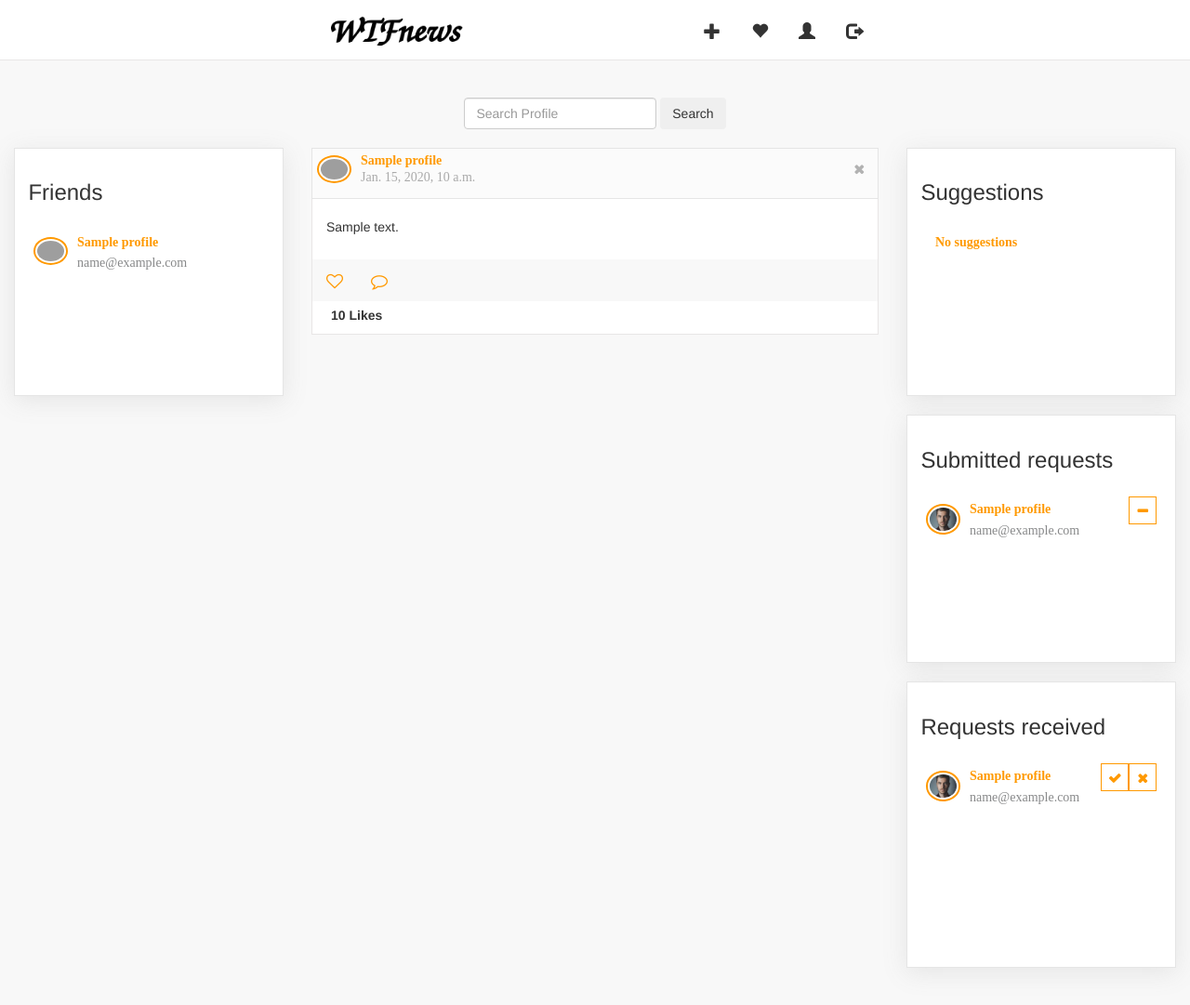
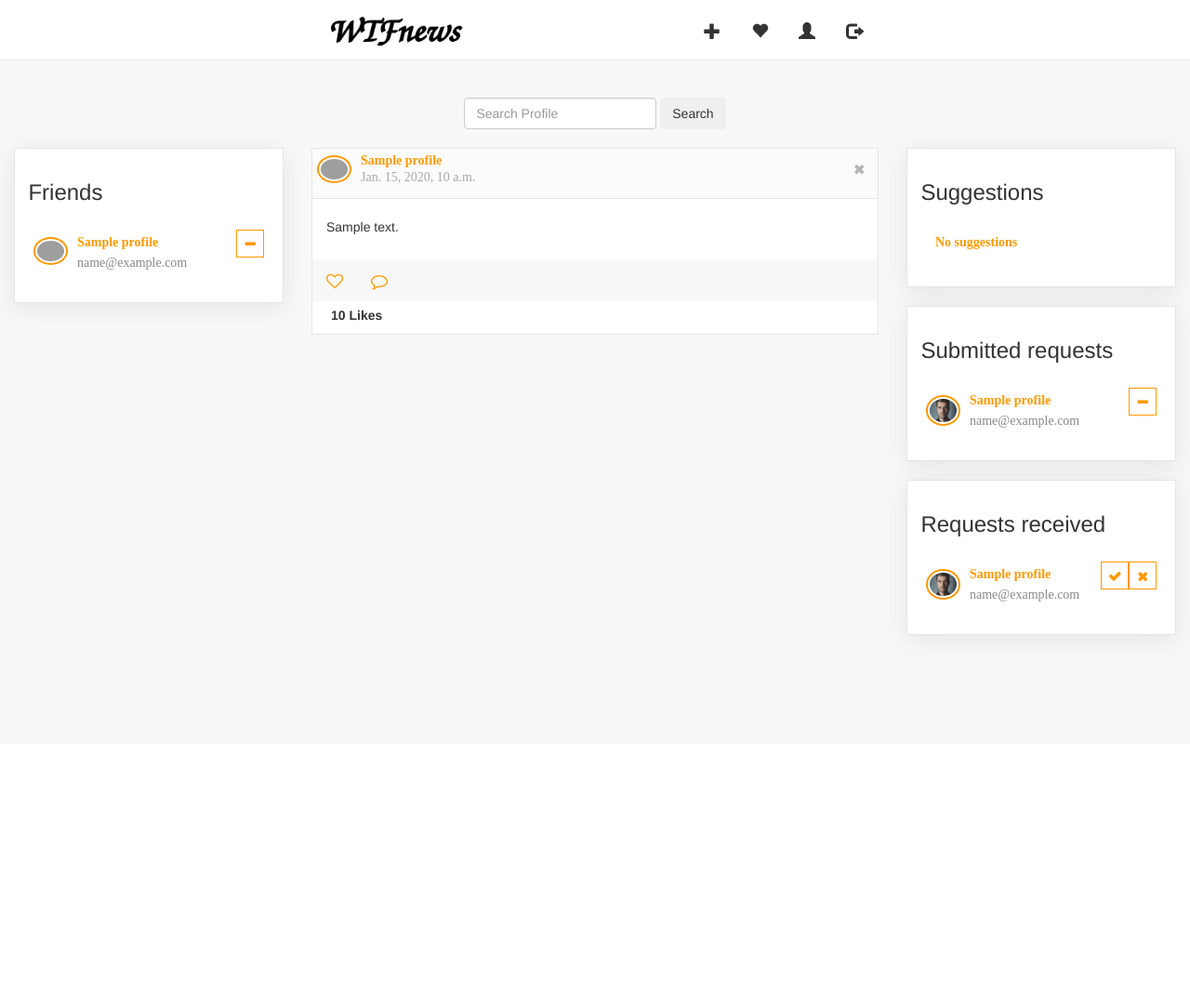
Before and after one commit to vikvik98/ProjetoFinalPi, a Django app: page / in a window 1280 px wide. Shown: the whole page at 93% size. After the commit the page ends 696 px from the top, so only its background shows below. Run offline with Django 3.2, Linux system fonts and the light colour scheme; a user stored in the database is signed in; tables that the repository leaves empty hold one stand-in row (values such as "Sample post"); some libraries are stand-ins or nearby versions; grey boxes are pictures that could not be loaded.

Commit message:
Fix loyalt

```diff
--- a/WTFnews/perfil/static/perfil/assets/css/styles.css
+++ b/WTFnews/perfil/static/perfil/assets/css/styles.css
@@ -51,6 +51,13 @@ body {
     position: relative;
     top: -12px;
     padding-top: 0px !important;
+}
+
+.name-box {
+max-width: 150px;
+    text-overflow: ellipsis;
+    white-space: nowrap;
+    overflow: hidden;
 }
 
 .post-box .post-body > span {
@@ -577,6 +584,7 @@ grayscale:hover {
 }
 
 .profile-box {
+    min-height:150px;
     float: left;
     width: 100%;
     background-color: #fff;
--- a/WTFnews/perfil/templates/add_post.html
+++ b/WTFnews/perfil/templates/add_post.html
@@ -1,5 +1,8 @@
 {% extends 'base_perfil.html' %}
 {% block body %}
+<div class="row" style="padding:20px">
+    <div class="col-sm-3"></div>
+    <div class="col-sm-6">
         <form method="post">
             {% csrf_token %}
 
@@ -21,4 +24,6 @@
             {% endif %}
 
         </form>
+    </div>
+</div>
 {% endblock %}
--- a/WTFnews/perfil/templates/index.html
+++ b/WTFnews/perfil/templates/index.html
@@ -14,7 +14,7 @@
                     <div class="profile-title">
                         <h3>Friends</h3>
                     </div>
-                    <div class="profiles-list" style="overflow-y:scroll; height: 180px">
+                    <div class="profiles-list" style="overflow-y:scroll;">
 
                         {% if logged_profile_friends %}
                         {% for profile in logged_profile_friends %}
@@ -28,6 +28,9 @@
                                     <span>{{ profile.user.email }}</span>
                                 </div>
                             </a>
+                            <span><a href="{% url 'undo_friendship' profile.id %}">
+                                    <i class="fa fa-minus"></i>
+                            </a></span>
                         </div>
                         {% endfor %}
                         {% else %}
@@ -94,7 +97,7 @@
 
                     </div>
 
-                    <div class="profiles-list" style="overflow-y:scroll; height: 180px" >
+                    <div class="profiles-list" style="overflow-y:scroll;" >
 
                         {% if suggested_profiles %}
                         {% for profile in suggested_profiles %}
@@ -125,7 +128,7 @@
                     <div class="profile-title">
                             <h3>Submitted requests</h3>
                         </div>
-                    <div class="profiles-list" style="overflow-y:scroll; height: 180px">
+                    <div class="profiles-list" style="overflow-y:scroll;">
 
                         {% if sent_invitations %}
                         {% for invitation in sent_invitations %}
@@ -155,7 +158,7 @@
                     <div class="profile-title">
                         <h3>Requests received</h3>
                     </div>
-                    <div class="profiles-list" style="overflow-y:scroll; height: 220px">
+                    <div class="profiles-list" style="overflow-y:scroll;">
 
                         {% if received_invitations %}
                         {% for invitation in received_invitations %}
```
Also changed, not shown: WTFnews/perfil/templates/loged_profile.html (+6 -3 lines), WTFnews/perfil/templates/search_profile.html (+5 -8 lines). Lines whose indentation alone changed are shown as unchanged.
